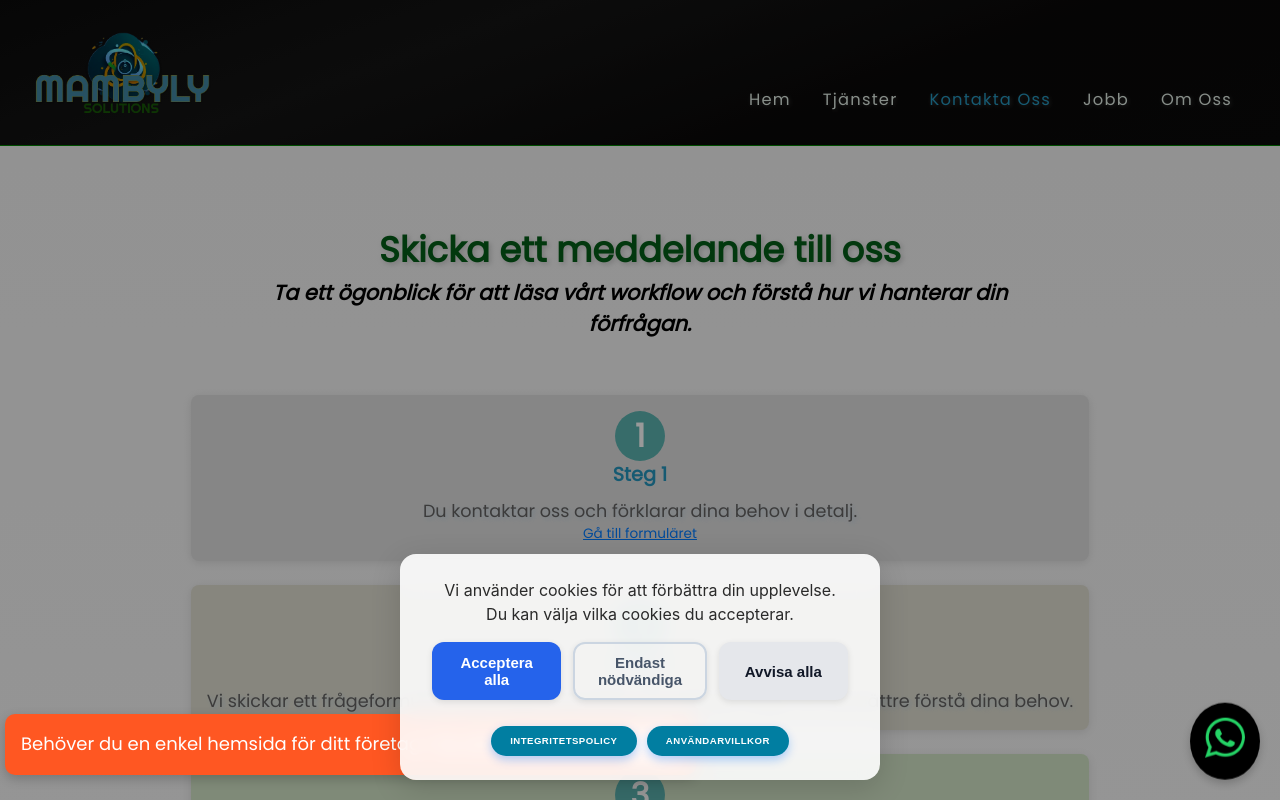
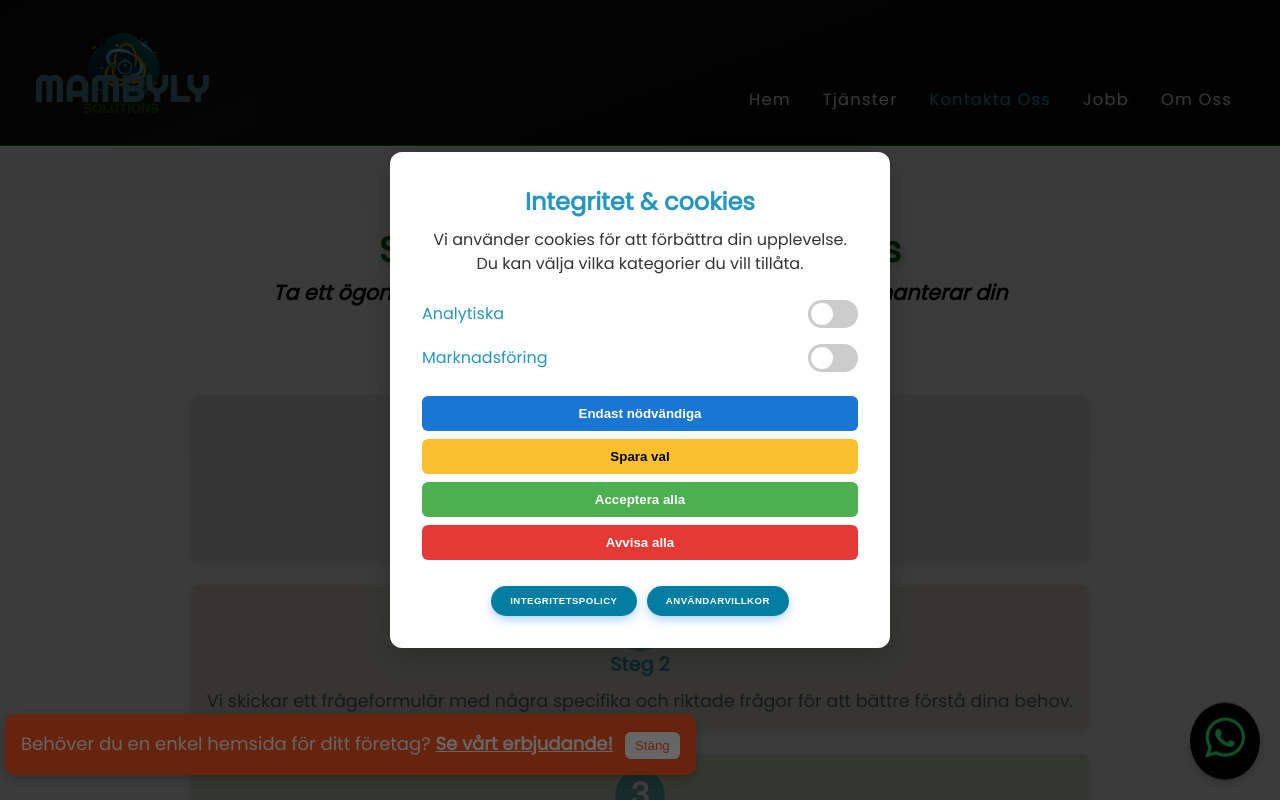
Before and after one commit to Emadenni/MambyLy-logistics-frontend, a React (Vite) app: page /kontaktaOss in a window 1280 px wide. Shown: the top 800 px of the page. Built offline with nearby package versions, Linux system fonts and the light colour scheme; no server answers.

Commit message:
added bkg at work with us

```diff
--- a/src/components/ContactsListBox/contactsListBox.scss
+++ b/src/components/ContactsListBox/contactsListBox.scss
@@ -5,6 +5,7 @@
 .contact-box {
   @include flexbox(column, center, center);
   background-color: #efefefe2;
+
 
   text-align: center;
   gap: 2rem;
--- a/src/components/CookieConsentBanner/CookieConsentBanner.tsx
+++ b/src/components/CookieConsentBanner/CookieConsentBanner.tsx
@@ -1,69 +1,105 @@
-import React, { useEffect, useState } from "react";
+import { useEffect, useState } from "react";
 import Terms from "../Terms/Terms";
 import "./cookieConsentBanner.scss";
+import React from "react";
 
 const CookieConsentBanner: React.FC = () => {
   const [showBanner, setShowBanner] = useState(false);
+  const [preferences, setPreferences] = useState({
+    analytics: false,
+    marketing: false,
+  });
 
-useEffect(() => {
-  const consent = localStorage.getItem("cookieConsent");
+  useEffect(() => {
+    const consent = localStorage.getItem("cookieConsent");
+    if (!consent) {
+      setShowBanner(true);
+    }
+  }, []);
 
-  if (!consent) {
-    setTimeout(() => {
-      setShowBanner(true);
-      document.body.style.overflow = "hidden"; // blocca scroll
-    }, 1000);
-  }
+  useEffect(() => {
+    if (showBanner) {
+      document.body.style.overflow = "hidden";
+    } else {
+      document.body.style.overflow = "";
+    }
+  }, [showBanner]);
 
-  return () => {
-    document.body.style.overflow = ""; // ripristina scroll se il componente si smonta
+  const handleConsent = (choice: "all" | "essential" | "custom" | "reject") => {
+    if (choice === "all") {
+      localStorage.setItem(
+        "cookieConsent",
+        JSON.stringify({
+          essential: true,
+          analytics: true,
+          marketing: true,
+        })
+      );
+    } else if (choice === "essential" || choice === "reject") {
+      localStorage.setItem(
+        "cookieConsent",
+        JSON.stringify({
+          essential: true,
+          analytics: false,
+          marketing: false,
+        })
+      );
+    } else if (choice === "custom") {
+      localStorage.setItem(
+        "cookieConsent",
+        JSON.stringify({
+          essential: true,
+          ...preferences,
+        })
+      );
+    }
+
+    setShowBanner(false);
   };
-}, []);
 
-const handleConsent = (choice: "all" | "essential" | "none") => {
-  localStorage.setItem("cookieConsent", choice);
-  setShowBanner(false);
-  document.body.style.overflow = ""; // riabilita scroll
-};
+  const handleSwitch = (category: "analytics" | "marketing") => {
+    setPreferences((prev) => ({
+      ...prev,
+      [category]: !prev[category],
+    }));
+  };
 
-  return (
-    <div
-      className={`cookie-banner ${showBanner ? "show" : ""}`}
-      role="dialog"
-      aria-live="polite"
-      aria-label="Cookie Consent Banner"
-    >
-      <p>
-        Vi använder cookies för att förbättra din upplevelse. Du kan välja vilka cookies du accepterar.
-      </p>
-      <div className="cookie-banner-buttons">
-        <button
-          className="consent"
-          onClick={() => handleConsent("all")}
-          title="Acceptera alla cookies"
-        >
-          Acceptera alla
-        </button>
-        <button
-          className="settings"
-          onClick={() => handleConsent("essential")}
-          title="Endast nödvändiga cookies"
-        >
-          Endast nödvändiga
-        </button>
-        <button
-          className="reject"
-          onClick={() => handleConsent("none")}
-          title="Avvisa alla cookies"
-        >
-          Avvisa alla
-        </button>
-      </div>
-      <div className="terms">
-        <Terms />
+  return showBanner ? (
+    <div className="cookie-overlay" role="dialog" aria-modal="true" aria-labelledby="cookie-title">
+      <div className="cookie-modal">
+        <h2 id="cookie-title">Integritet & cookies</h2>
+        <p>Vi använder cookies för att förbättra din upplevelse. Du kan välja vilka kategorier du vill tillåta.</p>
+
+        <div className="cookie-switches">
+          <div className="cookie-switch">
+            <span>Analytiska</span>
+            <label className="switch">
+              <input type="checkbox" checked={preferences.analytics} onChange={() => handleSwitch("analytics")} />
+              <span className="slider round"></span>
+            </label>
+          </div>
+          <div className="cookie-switch">
+            <span>Marknadsföring</span>
+            <label className="switch">
+              <input type="checkbox" checked={preferences.marketing} onChange={() => handleSwitch("marketing")} />
+              <span className="slider round"></span>
+            </label>
+          </div>
+        </div>
+
+        <div className="cookie-buttons">
+          <button className="essential" onClick={() => handleConsent("essential")}>Endast nödvändiga</button>
+          <button className="custom" onClick={() => handleConsent("custom")}>Spara val</button>
+          <button className="accept" onClick={() => handleConsent("all")}>Acceptera alla</button>
+          <button className="reject" onClick={() => handleConsent("reject")}>Avvisa alla</button>
+        </div>
+
+        <div className="cookie-terms">
+          <Terms />
+        </div>
       </div>
     </div>
-  );
+  ) : null;
 };
 
 export default CookieConsentBanner;
--- a/src/components/CookieConsentBanner/cookieConsentBanner.scss
+++ b/src/components/CookieConsentBanner/cookieConsentBanner.scss
@@ -1,94 +1,180 @@
-.cookie-banner {
+.cookie-overlay {
   position: fixed;
-  bottom: 20px;
-  left: 50%;
-  transform: translateX(-50%);
-  background: rgba(255, 255, 255, 0.9);
-  backdrop-filter: blur(10px);
-  border-radius: 16px;
-  padding: 1.5rem 2rem;
-  box-shadow: 0 8px 30px rgba(0, 0, 0, 0.15);
-  font-family: "Inter", sans-serif;
-  font-size: 14px;
+  inset: 0;
+  background: rgba(0, 0, 0, 0.6);
+  display: flex;
+  justify-content: center;
+  align-items: center;
   z-index: 9999;
+  padding: 1rem;
+}
+
+.cookie-modal {
+  background: #fff;
+  padding: 2rem;
+  max-width: 500px;
+  width: 100%;
+  border-radius: 12px;
+  box-shadow: 0 8px 30px rgba(0, 0, 0, 0.2);
+  text-align: center;
+  position: relative;
+  animation: fadeIn 0.3s ease;
+  overflow-y: auto;
+  max-height: 90vh;
+
+  @media (max-width: 600px) {
+    padding: 1rem;
+  }
+}
+
+@keyframes fadeIn {
+  from {
+    opacity: 0;
+    transform: scale(0.95);
+  }
+  to {
+    opacity: 1;
+    transform: scale(1);
+  }
+}
+
+.cookie-modal h2 {
+  margin-bottom: 0.5rem;
+  font-size: 1.5rem;
+}
+
+.cookie-modal p {
+  font-size: 1rem;
+  margin-bottom: 1.5rem;
+  color: #333;
+}
+
+.cookie-switches {
   display: flex;
   flex-direction: column;
-  align-items: center;
   gap: 1rem;
-  max-width: 95%;
-  width: 480px;
-  opacity: 0;
-  pointer-events: none;
-  transform: translate(-50%, 100px);
-  transition: opacity 0.4s ease, transform 0.4s ease;
+  margin-bottom: 1.5rem;
 }
 
-.cookie-banner.show {
-  opacity: 1;
-  pointer-events: auto;
-  transform: translate(-50%, 0);
+.cookie-switch {
+  display: flex;
+  justify-content: space-between;
+  align-items: center;
+  font-size: 1rem;
 }
 
-.cookie-banner p {
-  margin: 0;
-  text-align: center;
-  font-size: 1rem;
-  color: #2a2a2a;
+.switch {
+  position: relative;
+  display: inline-block;
+  width: 50px;
+  height: 28px;
 }
 
-.cookie-banner-buttons {
-  display: flex;
-  flex-wrap: wrap;
-  gap: 12px;
-  justify-content: center;
-  width: 100%;
+.switch input {
+  opacity: 0;
+  width: 0;
+  height: 0;
 }
 
-.cookie-banner-buttons button {
-  flex: 1;
-  min-width: 120px;
+.slider {
+  position: absolute;
+  cursor: pointer;
+  inset: 0;
+  background-color: #ccc;
+  border-radius: 34px;
+  transition: 0.4s;
+}
+
+.slider:before {
+  position: absolute;
+  content: "";
+  height: 22px;
+  width: 22px;
+  left: 3px;
+  bottom: 3px;
+  background-color: white;
+  transition: 0.4s;
+  border-radius: 50%;
+}
+
+input:checked + .slider {
+  background-color: #1976d2;
+}
+
+input:checked + .slider:before {
+  transform: translateX(22px);
+}
+
+.slider.round {
+  border-radius: 34px;
+}
+
+.cookie-buttons {
+  display: flex;
+      flex-direction: column;
+  flex-wrap: wrap;
+  gap: 0.5rem;
+  justify-content: center;
+
+  @media (max-width: 480px) {
+    flex-direction: column;
+    align-items: stretch;
+
+    button {
+      width: 100%;
+    }
+  }
+}
+
+.cookie-buttons button {
   padding: 10px 16px;
-  font-size: 15px;
-  font-weight: 600;
-  border-radius: 12px;
+  border: none;
+  border-radius: 6px;
+  font-weight: bold;
   cursor: pointer;
   transition: all 0.3s ease;
-  border: none;
-  box-shadow: 0 2px 6px rgba(0, 0, 0, 0.1);
+  min-width: 140px;
 }
 
-button.consent {
-  background: #2563eb;
-  color: white;
+.accept {
+  background-color: #4caf50;
+  color: #fff;
+
+  &:hover {
+    background-color: #388e3c;
+  }
 }
 
-button.consent:hover {
-  background: #1d4ed8;
+.essential {
+  background-color: #1976d2;
+  color: #fff;
+
+  &:hover {
+    background-color: #115293;
+  }
 }
 
-button.reject {
-  background: #e5e7eb;
-  color: #111827;
+.custom {
+  background-color: #fbc02d;
+  color: #000;
+
+  &:hover {
+    background-color: #f9a825;
+  }
 }
 
-button.reject:hover {
-  background: #d1d5db;
+.reject {
+  background-color: #e53935;
+  color: #fff;
+
+  &:hover {
+    background-color: #c62828;
+  }
 }
 
-button.settings {
-  background: transparent;
-  border: 2px solid #cbd5e1;
-  color: #475569;
+.cookie-terms {
+  margin-top: 2rem;
+  font-size: 0.85rem;
+  color: #555;
+  text-align: center;
 }
-
-button.settings:hover {
-  border-color: #94a3b8;
-  background: #f1f5f9;
-}
-
-.terms {
-  font-size: 0.8rem;
-  color: #6b7280;
-  text-align: center;
-  margin-top: 0.5rem;
-}
--- a/src/pages/ContactUs/contactUs.scss
+++ b/src/pages/ContactUs/contactUs.scss
@@ -185,7 +185,7 @@
   background-image: url(../../assets//images/contactUs.webp);
   background-repeat: no-repeat;
   background-size: cover;
-background-position: 90px top ;
+background-position: 90px 80px;
    background-color: #f1f4f6;
   display: flex;
   flex-direction: column;
@@ -199,6 +199,9 @@ background-position: 90px top ;
 
   @media (min-width: 2560px) {
     font-size: 1.4rem;
+  }
+  @media (max-width: 1400px) {
+background-position: 90px 240px;
   }
 
   h3 {
--- a/src/pages/Services/services.scss
+++ b/src/pages/Services/services.scss
@@ -22,7 +22,7 @@
 }
 
 .popup-overlay {
-  position: fixed; /* Posiziona il popup in modo fisso sulla schermata */
+  position: fixed;
   top: 0;
   left: 0;
   right: 0;
@@ -51,7 +51,6 @@
 
 }
 
-/* Animazione di entrata del contenuto */
 @keyframes popupIn {
   0% { transform: scale(0.8); opacity: 0; }
   100% { transform: scale(1); opacity: 1; }
@@ -74,11 +73,11 @@
   color: #f44336;
 }
 
-/* Titolo e descrizione sovrapposti sull'immagine */
+
 .popup-content .image-container {
-  position: relative; /* Contenitore per l'immagine e i testi sovrapposti */
+  position: relative;
   width: 100%;
-  height: 300px; /* Imposta un'altezza fissa per l'immagine */
+  height: 300px;
   overflow: hidden;
 }
 
--- a/src/pages/WorkWithUs/workWithUs.scss
+++ b/src/pages/WorkWithUs/workWithUs.scss
@@ -7,12 +7,21 @@
   min-height: 100vh;
   @include flexbox(column, center, center);
 
+  background: linear-gradient(135deg, #868e9f6f, #2a529865);
+  background-image: url(../../assets//images/job.webp);
+  background-repeat: no-repeat;
+  background-size: contain;
+  background-position: 0 250px;
+
+
+
   gap: 3rem;
   padding-top: 160px;
   padding-bottom: 100px;
 
   @media (max-width: 768px) {
     padding-top: 0px;
+    background-image: none;
   }
 
   @media (min-width: 1920px) {
@@ -24,8 +33,9 @@
 }
 
 .workWithUs_wrapper {
+  gap: 10px;
 
-  background: linear-gradient(to bottom, #F2F2F2, #FFFFFF);
+/*   background: linear-gradient(to bottom, #F2F2F2, #FFFFFF); */
   @media screen and (max-width: 1023px) and (orientation: landscape) {
     margin-top: -6rem;
   }
```
Also changed, not shown: src/pages/WorkWithUs/WorkWithUs.tsx (+8 -2 lines), src/assets/images/job.webp (added).
